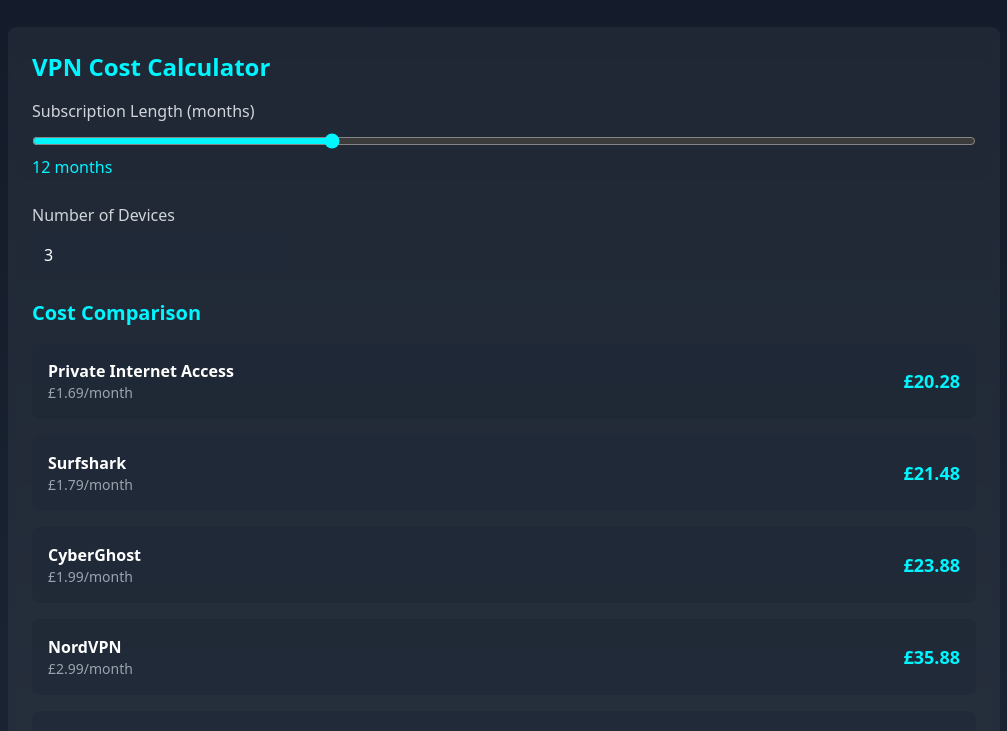
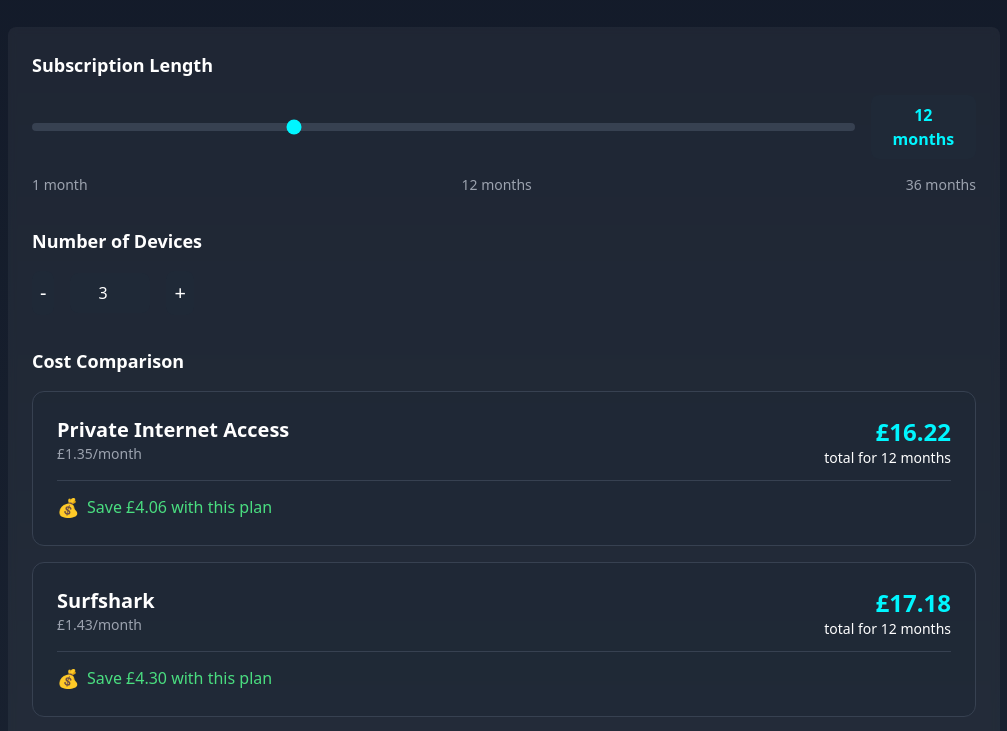
Before and after one commit to GergulasBalint/bestvpn, a React (Vite) app: page /compare-costs in a window 1280 px wide. Shown: the part 460-1191 px from the top of the page, without its empty margins (136-1143 px from the left). Built offline with nearby package versions, Linux system fonts and the light colour scheme.

Commit message:
added cost calculator styles

```diff
--- a/src/components/VPNPriceCalculator.tsx
+++ b/src/components/VPNPriceCalculator.tsx
@@ -1,4 +1,4 @@
-import React, { useState, useEffect } from 'react';
+import { FC, useState, useEffect } from 'react';
 import { vpnData } from '../data/vpnData';
 
 interface PriceResult {
@@ -8,7 +8,7 @@
   savings: number;
 }
 
-const VPNPriceCalculator: React.FC = () => {
+const VPNPriceCalculator: FC = () => {
   const [duration, setDuration] = useState<number>(12);
   const [devices, setDevices] = useState<number>(3);
   const [results, setResults] = useState<PriceResult[]>([]);
@@ -18,7 +18,15 @@
       return vpnData.map(vpn => {
         const basePrice = parseFloat(vpn.price.replace('£', ''));
         const monthlyPrice = basePrice;
-        const totalPrice = monthlyPrice * duration;
+        let totalPrice = monthlyPrice * duration;
+
+        // Apply discounts based on subscription length
+        if (duration >= 24) {
+          totalPrice *= 0.7; // 30% discount for 2+ years
+        } else if (duration >= 12) {
+          totalPrice *= 0.8; // 20% discount for 1+ year
+        }
+
         const regularPrice = basePrice * duration;
         const savings = regularPrice - totalPrice;
 
@@ -36,53 +44,106 @@
 
   return (
     <div className="bg-white/5 backdrop-blur-sm rounded-lg p-6">
-      <h2 className="text-2xl font-bold text-cyber-blue mb-4">VPN Cost Calculator</h2>
-      <div className="space-y-6">
-        <div>
-          <label className="block text-gray-300 mb-2">Subscription Length (months)</label>
+      <div className="space-y-8">
+        {/* Duration Slider */}
+        <div className="space-y-4">
+          <label
+            htmlFor="duration-slider"
+            className="block text-lg font-semibold text-white"
+          >
+            Subscription Length
+          </label>
+          <div className="flex items-center gap-4">
             <input
+              id="duration-slider"
               type="range"
               min="1"
               max="36"
               value={duration}
               onChange={(e) => setDuration(Number(e.target.value))}
-            className="w-full accent-cyber-blue"
+              className="w-full h-2 bg-gray-700 rounded-lg appearance-none cursor-pointer accent-cyber-blue"
+              aria-valuemin={1}
+              aria-valuemax={36}
+              aria-valuenow={duration}
+              aria-label="Select subscription duration in months"
             />
-          <span className="text-cyber-blue">{duration} months</span>
+            <span className="min-w-[100px] text-center px-4 py-2 bg-gray-800 rounded-lg text-cyber-blue font-semibold">
+              {duration} {duration === 1 ? 'month' : 'months'}
+            </span>
           </div>
-        <div>
-          <label className="block text-gray-300 mb-2">Number of Devices</label>
+          <div className="flex justify-between text-sm text-gray-400">
+            <span>1 month</span>
+            <span>12 months</span>
+            <span>36 months</span>
+          </div>
+        </div>
+
+        {/* Devices Input */}
+        <div className="space-y-4">
+          <label
+            htmlFor="devices-input"
+            className="block text-lg font-semibold text-white"
+          >
+            Number of Devices
+          </label>
+          <div className="flex items-center gap-4">
+            <button
+              onClick={() => setDevices(prev => Math.max(1, prev - 1))}
+              className="p-2 bg-gray-800 rounded-lg hover:bg-gray-700 transition-colors"
+              aria-label="Decrease number of devices"
+            >
+              <span className="text-xl">-</span>
+            </button>
             <input
+              id="devices-input"
               type="number"
               min="1"
               value={devices}
               onChange={(e) => setDevices(Number(e.target.value))}
-            className="bg-gray-800 rounded px-3 py-2 text-white"
+              className="w-20 text-center bg-gray-800 rounded-lg px-3 py-2 text-white focus:outline-none focus:ring-2 focus:ring-cyber-blue"
+              aria-label="Number of devices"
             />
+            <button
+              onClick={() => setDevices(prev => prev + 1)}
+              className="p-2 bg-gray-800 rounded-lg hover:bg-gray-700 transition-colors"
+              aria-label="Increase number of devices"
+            >
+              <span className="text-xl">+</span>
+            </button>
+          </div>
         </div>
 
-        <div className="mt-6">
-          <h3 className="text-xl font-semibold text-cyber-blue mb-4">Cost Comparison</h3>
+        {/* Results */}
         <div className="space-y-4">
+          <h3 className="text-lg font-semibold text-white">Cost Comparison</h3>
+          <div className="grid gap-4">
             {results.map((result) => (
               <div
                 key={result.vpnName}
-                className="bg-gray-800/50 p-4 rounded-lg flex justify-between items-center"
+                className="bg-gray-800/50 p-6 rounded-xl border border-gray-700 hover:border-cyber-blue/50 transition-colors"
               >
+                <div className="flex justify-between items-start mb-2">
                   <div>
-                  <h4 className="font-semibold text-white">{result.vpnName}</h4>
-                  <p className="text-sm text-gray-400">£{result.monthlyPrice.toFixed(2)}/month</p>
+                    <h4 className="text-xl font-semibold text-white">{result.vpnName}</h4>
+                    <p className="text-sm text-gray-400">
+                      £{(result.totalPrice / duration).toFixed(2)}/month
+                    </p>
                   </div>
                   <div className="text-right">
-                  <p className="text-lg font-bold text-cyber-blue">
+                    <p className="text-2xl font-bold text-cyber-blue">
                       £{result.totalPrice.toFixed(2)}
                     </p>
+                    <p className="text-sm">total for {duration} {duration === 1 ? 'month' : 'months'}</p>
+                  </div>
+                </div>
                 {result.savings > 0 && (
-                    <p className="text-sm text-green-400">
-                      Save £{result.savings.toFixed(2)}
+                  <div className="mt-3 pt-3 border-t border-gray-700">
+                    <p className="text-green-400 flex items-center gap-2">
+                      <span className="text-lg">💰</span>
+                      Save £{result.savings.toFixed(2)} with this plan
                     </p>
+                  </div>
                 )}
-                </div>
               </div>
             ))}
           </div>
```
Lines whose indentation alone changed are shown as unchanged.
